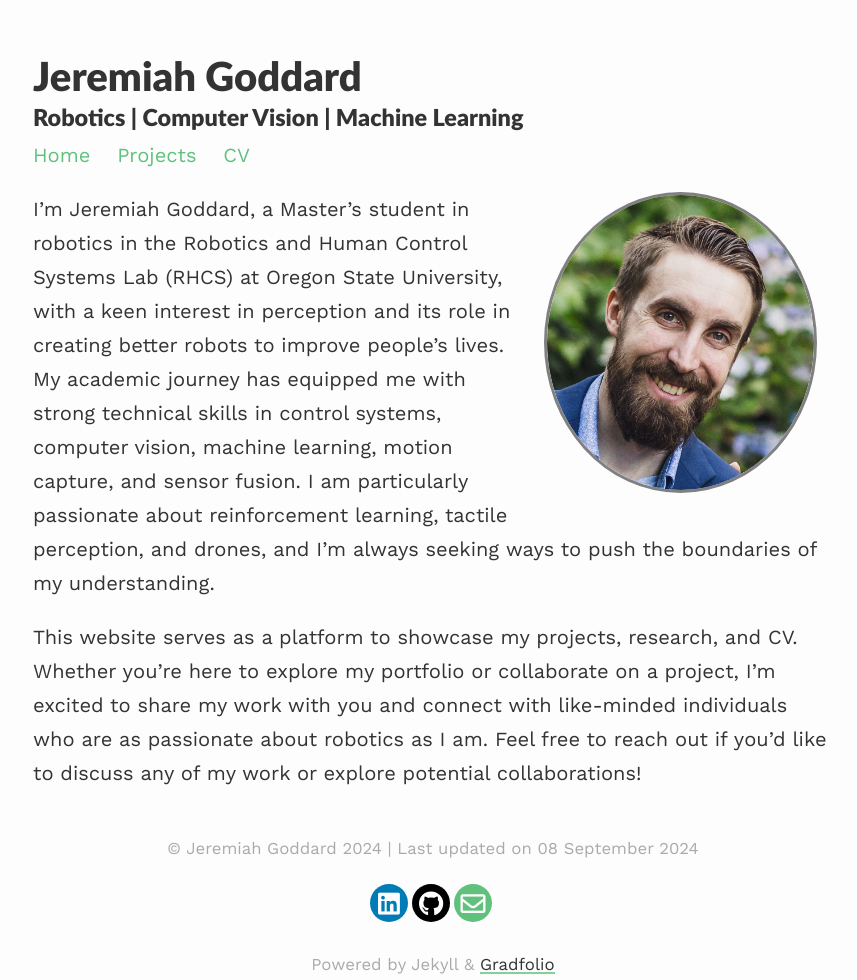
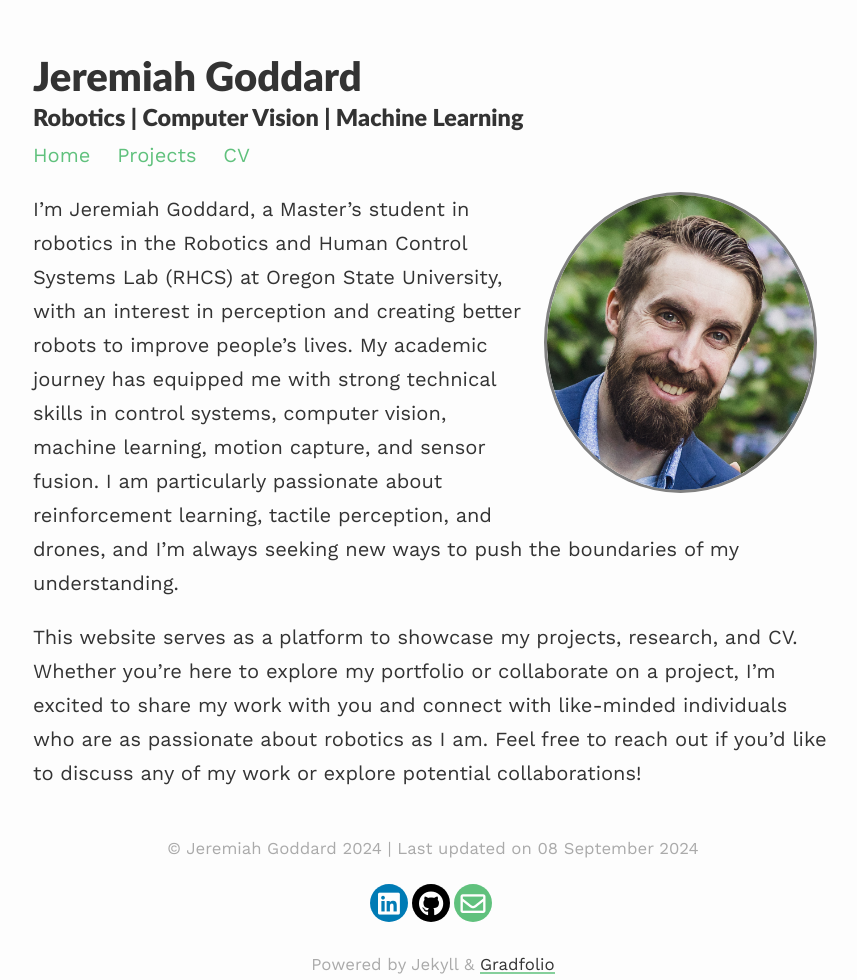
Before and after one commit to goddardjer/goddardjer.github.io, a Jekyll site: the page built from index.md, in a window 1280 px wide. Shown: the whole page, without its empty margins (207-1064 px from the left). Built offline with Jekyll 4.4.1, drawn with Linux system fonts in a browser that asks for light colours; nearby versions of some CDN libraries.

```diff
--- a/index.md
+++ b/index.md
@@ -7,7 +7,7 @@
 published: true
 ---
 
-I'm Jeremiah Goddard, a Master's student in robotics in the Robotics and Human Control Systems Lab (RHCS) at Oregon State University, with a keen interest in perception and its role in creating better robots to improve people's lives. My academic journey has equipped me with strong technical skills in control systems, computer vision, machine learning, motion capture, and sensor fusion. I am particularly passionate about reinforcement learning, tactile perception, and drones, and I'm always seeking ways to push the boundaries of my understanding.
+I'm Jeremiah Goddard, a Master's student in robotics in the Robotics and Human Control Systems Lab (RHCS) at Oregon State University, with an interest in perception and creating better robots to improve people's lives. My academic journey has equipped me with strong technical skills in control systems, computer vision, machine learning, motion capture, and sensor fusion. I am particularly passionate about reinforcement learning, tactile perception, and drones, and I'm always seeking new ways to push the boundaries of my understanding.
 
 <!-- Throughout my studies, I’ve had the opportunity to work on several exciting projects, from building autonomous drones to developing robotic arms for precision tasks. These experiences have given me hands-on expertise in programming robots, designing algorithms, and integrating hardware and software systems. I believe in the power of robotics to revolutionize industries such as healthcare, manufacturing, and space exploration, and I’m eager to contribute to the future of these fields through my work.-->
 
```
Also changed, not shown: README.md.
